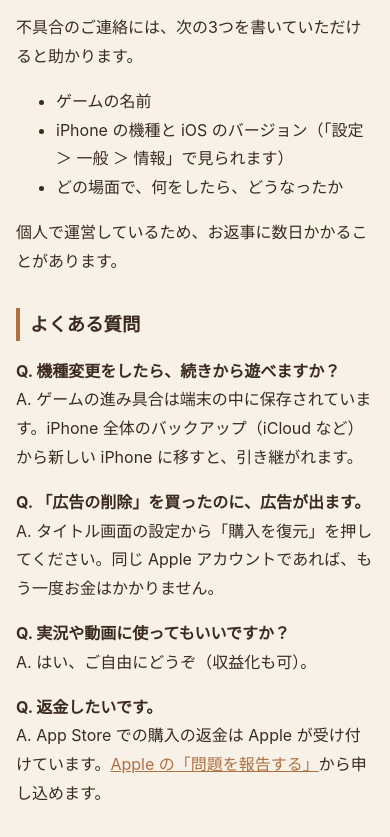
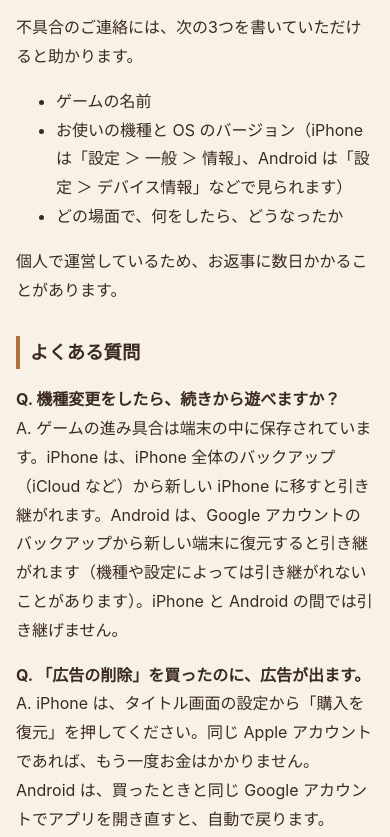
Before and after one commit to cafeore-gamelab/cafeore-gamelab.github.io, a plain HTML site: page support/index.html in a window 390 px wide. Shown: the part 529-1366 px from the top of the page. Drawn offline with Linux system fonts and the light colour scheme.

Commit message:
プライバシーポリシーとサポートを iPhone・Android 両方向けに
Android 版（Google Play）の準備のため。広告 ID・課金・機種変更・購入の戻し方・返金の説明に Android の場合を追加。

Co-Authored-By: Claude Opus 5.5 <noreply@anthropic.com>
Claude-Session: https://claude.ai/code/session_01ESzdnSWtH4Zwj8qxQE1PiE

```diff
--- a/support/index.html
+++ b/support/index.html
@@ -31,20 +31,21 @@ document.getElementById('copy-mail').addEventListener('click', function () {
 <p>不具合のご連絡には、次の3つを書いていただけると助かります。</p>
 <ul>
   <li>ゲームの名前</li>
-  <li>iPhone の機種と iOS のバージョン（「設定 ＞ 一般 ＞ 情報」で見られます）</li>
+  <li>お使いの機種と OS のバージョン（iPhone は「設定 ＞ 一般 ＞ 情報」、Android は「設定 ＞ デバイス情報」などで見られます）</li>
   <li>どの場面で、何をしたら、どうなったか</li>
 </ul>
 <p>個人で運営しているため、お返事に数日かかることがあります。</p>
 
 <h2>よくある質問</h2>
 <p><strong>Q. 機種変更をしたら、続きから遊べますか？</strong><br>
-A. ゲームの進み具合は端末の中に保存されています。iPhone 全体のバックアップ（iCloud など）から新しい iPhone に移すと、引き継がれます。</p>
+A. ゲームの進み具合は端末の中に保存されています。iPhone は、iPhone 全体のバックアップ（iCloud など）から新しい iPhone に移すと引き継がれます。Android は、Google アカウントのバックアップから新しい端末に復元すると引き継がれます（機種や設定によっては引き継がれないことがあります）。iPhone と Android の間では引き継げません。</p>
 <p><strong>Q. 「広告の削除」を買ったのに、広告が出ます。</strong><br>
-A. タイトル画面の設定から「購入を復元」を押してください。同じ Apple アカウントであれば、もう一度お金はかかりません。</p>
+A. iPhone は、タイトル画面の設定から「購入を復元」を押してください。同じ Apple アカウントであれば、もう一度お金はかかりません。Android は、買ったときと同じ Google アカウントでアプリを開き直すと、自動で戻ります。</p>
 <p><strong>Q. 実況や動画に使ってもいいですか？</strong><br>
 A. はい、ご自由にどうぞ（収益化も可）。</p>
 <p><strong>Q. 返金したいです。</strong><br>
-A. App Store での購入の返金は Apple が受け付けています。<a href="https://reportaproblem.apple.com/">Apple の「問題を報告する」</a>から申し込めます。</p>
+A. App Store（iPhone）での購入の返金は Apple が受け付けています。<a href="https://reportaproblem.apple.com/">Apple の「問題を報告する」</a>から申し込めます。<br>
+Google Play（Android）での購入の返金は、<a href="https://support.google.com/googleplay/answer/2479637?hl=ja">Google Play の返金のページ</a>から申し込めます。そこで受け付けてもらえない場合は、上のメールにご連絡ください。</p>
 </main>
 <footer>
   <p>Cafeore Game Lab<br>運営者：<!-- TODO: App Store の販売元名（本名）を入れる -->（App Store の販売元名）</p>
```
Also changed, not shown: privacy/index.html (+7 -5 lines), 1 other file.
